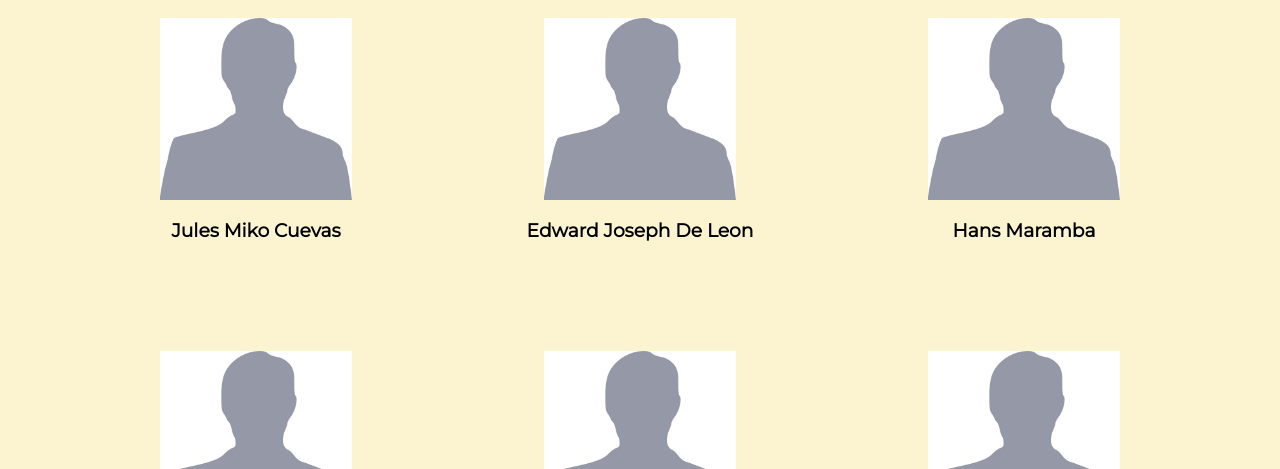
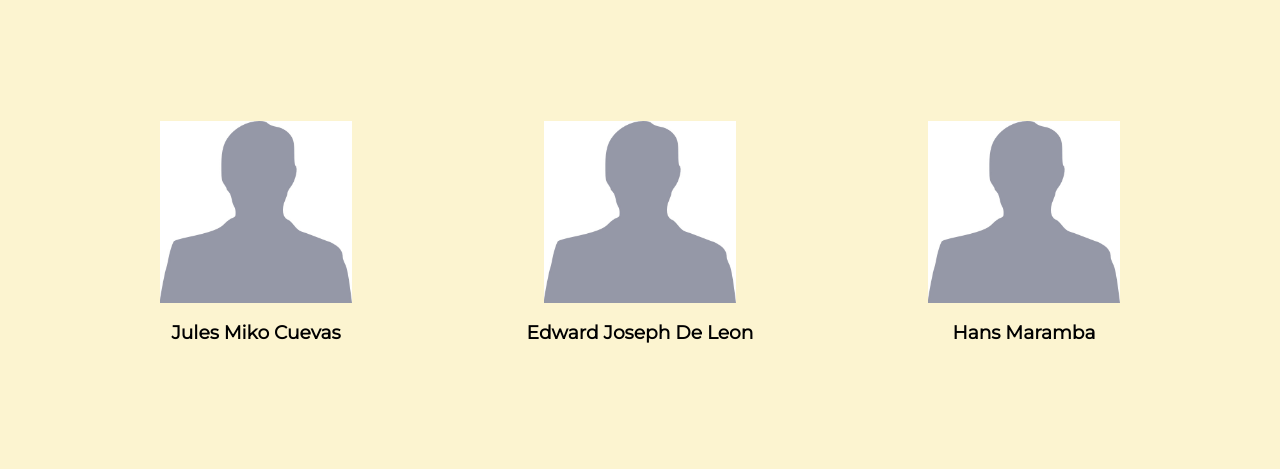
Before and after one commit to jmmc15/aboutPage, a plain HTML site: page index.html in a window 1280 px wide. Shown: the part 331-800 px from the top of the page. Drawn offline with Linux system fonts and the light colour scheme; a web font is replaced by a local one.

Commit message:
Update styles.css

```diff
--- a/styles.css
+++ b/styles.css
@@ -30,6 +30,7 @@ footer{
   overflow:hidden;
 }
 
+
 .aboutTitle{
 	font-family: 'Montserrat', sans-serif;
 	width:100%;
@@ -43,20 +44,22 @@ footer{
 
 .bioContainer{
 	width:20%;
-	height:40%;
+	height:20%;
 	float:left;
+	margin-top: 5%;
 	margin-left:5%;
 	padding-left: 5%;
-	margin-bottom:1%;
+	padding-top: 3%;
+	margin-bottom:10%;
 }
 
 
 .bioContainer-Jacob{
 	width:20%;
-	height:30%;
-	float:left;
-	margin-left:30%;
-	padding-left: 10%;
+	height:20%;
+	margin-left:1%;
+	padding-left: 1.5%;
+  padding-right: 1.5%;
 	margin-bottom:1%;
 }
 
@@ -66,7 +69,7 @@ footer{
 }
 
 .section-two{
-  	margin-top:47em;
+  	margin-top:50em;
     padding: 10em;
     font-size: 1rem;
     text-align: justify;
```
